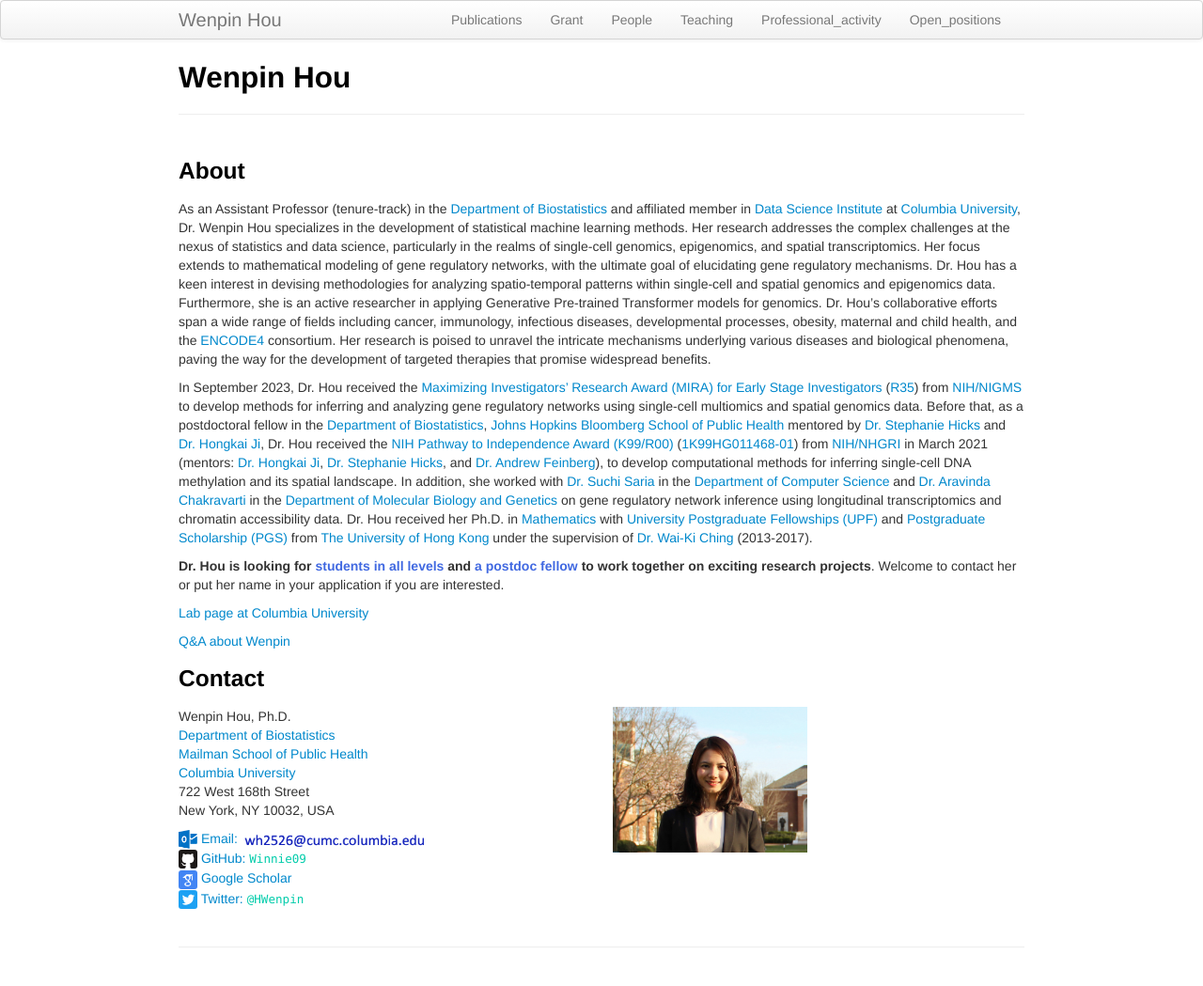
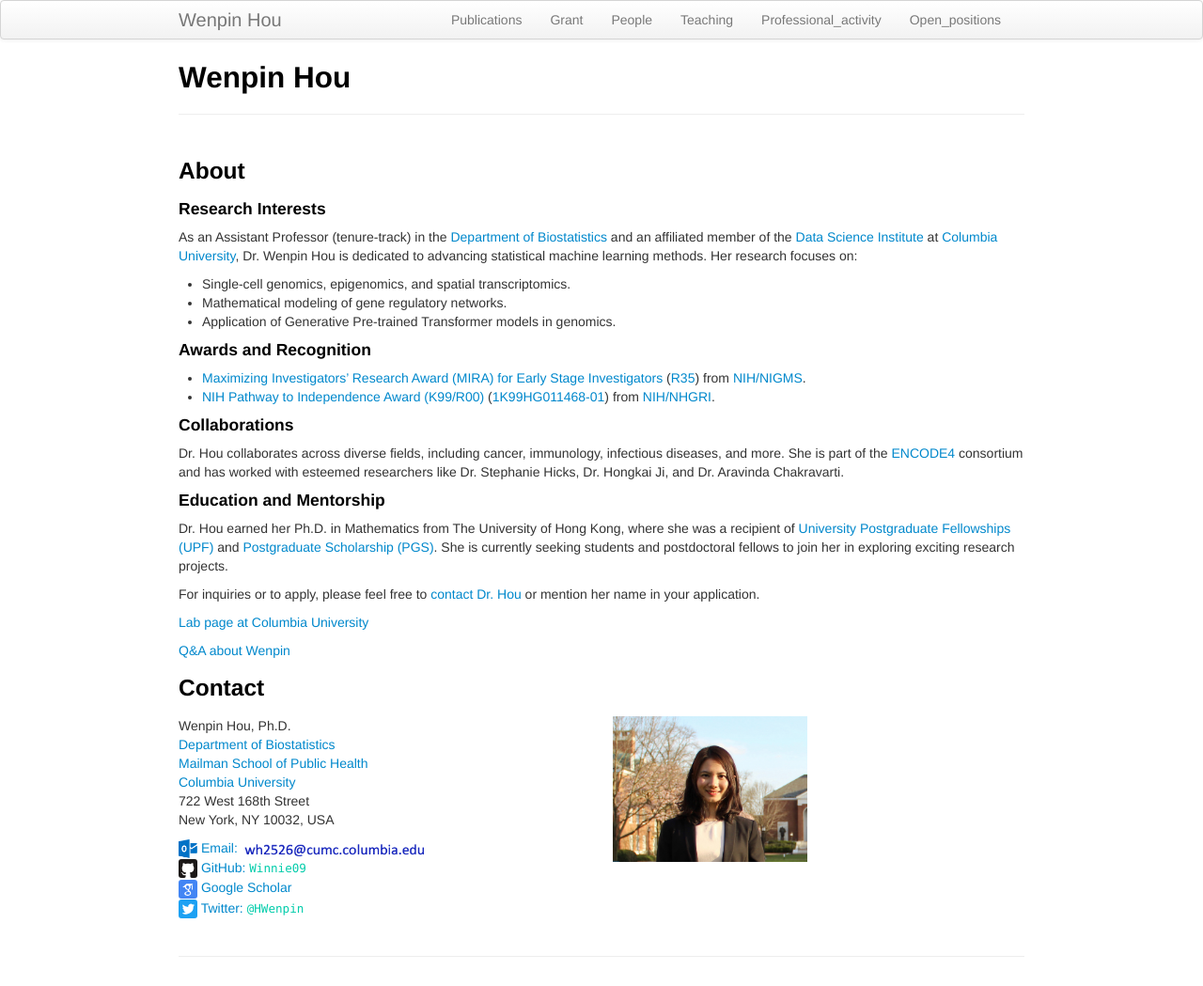
Before and after one commit to Winnie09/Wenpin_Hou, a Jekyll site: the page built from index.md, in a window 1280 px wide. Shown: the whole page at 94% size. Built offline with Jekyll 4.4.1, drawn with Linux system fonts in a browser that asks for light colours.

Commit message:
simplify About

```diff
--- a/index.md
+++ b/index.md
@@ -6,15 +6,23 @@ layout: page
 
 ### About
 
-As an Assistant Professor (tenure-track) in the [Department of Biostatistics](https://www.publichealth.columbia.edu/academics/departments/biostatistics) and affiliated member in [Data Science Institute](https://datascience.columbia.edu/people/wenpin-hou/) at [Columbia University](https://www.columbia.edu/), Dr. Wenpin Hou specializes in the development of statistical machine learning methods. Her research addresses the complex challenges at the nexus of statistics and data science, particularly in the realms of single-cell genomics, epigenomics, and spatial transcriptomics. Her focus extends to mathematical modeling of gene regulatory networks, with the ultimate goal of elucidating gene regulatory mechanisms. Dr. Hou has a keen interest in devising methodologies for analyzing spatio-temporal patterns within single-cell and spatial genomics and epigenomics data. Furthermore, she is an active researcher in applying Generative Pre-trained Transformer models for genomics. Dr. Hou's collaborative efforts span a wide range of fields including cancer, immunology, infectious diseases, developmental processes, obesity, maternal and child health, and the [ENCODE4](https://www.encodeproject.org/) consortium. Her research is poised to unravel the intricate mechanisms underlying various diseases and biological phenomena, paving the way for the development of targeted therapies that promise widespread benefits.
+#### Research Interests
+As an Assistant Professor (tenure-track) in the [Department of Biostatistics](https://www.publichealth.columbia.edu/academics/departments/biostatistics) and an affiliated member of the [Data Science Institute](https://datascience.columbia.edu/people/wenpin-hou/) at [Columbia University](https://www.columbia.edu/), Dr. Wenpin Hou is dedicated to advancing statistical machine learning methods. Her research focuses on:
+- Single-cell genomics, epigenomics, and spatial transcriptomics.
+- Mathematical modeling of gene regulatory networks.
+- Application of Generative Pre-trained Transformer models in genomics.
 
-In September 2023, Dr. Hou received the [Maximizing Investigators’ Research Award (MIRA) for Early Stage Investigators](https://grants.nih.gov/grants/guide/pa-files/PAR-20-117.html) ([R35](https://reporter.nih.gov/search/Ym09DhMfd0-tUjFN97zw_w/project-details/10712174)) from [NIH/NIGMS](https://www.nigms.nih.gov/) to develop methods for inferring and analyzing gene regulatory networks using single-cell multiomics and spatial genomics data.
-Before that, as a postdoctoral fellow in the [Department of Biostatistics](https://www.jhsph.edu/departments/biostatistics/), [Johns Hopkins Bloomberg School of Public Health](https://www.jhsph.edu/) mentored by [Dr. Stephanie Hicks](https://www.stephaniehicks.com/) and [Dr. Hongkai Ji](http://www.biostat.jhsph.edu/~hji/),
-Dr. Hou received the [NIH Pathway to Independence Award (K99/R00)](https://grants.nih.gov/grants/guide/pa-files/PA-20-188.html) ([1K99HG011468-01](https://reporter.nih.gov/search/cHJfn5jyOUy-E1JZ1vBQlg/project-details/10104023)) from [NIH/NHGRI](https://www.genome.gov/) in March 2021 (mentors: [Dr. Hongkai Ji](http://www.biostat.jhsph.edu/~hji/), [Dr. Stephanie Hicks](https://www.stephaniehicks.com/), and [Dr. Andrew Feinberg](https://www.hopkinsmedicine.org/profiles/details/andrew-feinberg-1)), to develop computational methods for inferring single-cell DNA methylation and its spatial landscape.
-In addition, she worked with [Dr. Suchi Saria](https://suchisaria.jhu.edu/) in the [Department of Computer Science](https://www.cs.jhu.edu/) and [Dr. Aravinda Chakravarti](https://aravindachakravartilab.org/) in the [Department of Molecular Biology and Genetics](https://mbg.jhmi.edu/) on gene regulatory network inference using longitudinal transcriptomics and chromatin accessibility data.  Dr. Hou received her Ph.D. in [Mathematics](https://hkumath.hku.hk/web/index.php) with [University Postgraduate Fellowships (UPF)](https://gradsch.hku.hk/gradsch/prospective-students/scholarship-funding-and-fees) and [Postgraduate Scholarship (PGS)](https://gradsch.hku.hk/gradsch/prospective-students/scholarship-funding-and-fees) from [The University of Hong Kong](https://www.hku.hk/) under the supervision of [Dr. Wai-Ki Ching](https://hkumath.hku.hk/~wkc/) (2013-2017).
+#### Awards and Recognition
+- [Maximizing Investigators’ Research Award (MIRA) for Early Stage Investigators](https://grants.nih.gov/grants/guide/pa-files/PAR-20-117.html) ([R35](https://reporter.nih.gov/search/Ym09DhMfd0-tUjFN97zw_w/project-details/10712174)) from [NIH/NIGMS](https://www.nigms.nih.gov/).
+- [NIH Pathway to Independence Award (K99/R00)](https://grants.nih.gov/grants/guide/pa-files/PA-20-188.html) ([1K99HG011468-01](https://reporter.nih.gov/search/cHJfn5jyOUy-E1JZ1vBQlg/project-details/10104023)) from [NIH/NHGRI](https://www.genome.gov/).
 
-**Dr. Hou is looking for** **<span style="color: royalblue;"> students in all levels </span>**  **and**  **<span style="color: royalblue;;"> a postdoc fellow </span>**  **to work together on exciting research projects**. Welcome to contact her or put her name in your application if you are interested.
+#### Collaborations
+Dr. Hou collaborates across diverse fields, including cancer, immunology, infectious diseases, and more. She is part of the [ENCODE4](https://www.encodeproject.org/) consortium and has worked with esteemed researchers like Dr. Stephanie Hicks, Dr. Hongkai Ji, and Dr. Aravinda Chakravarti.
 
+#### Education and Mentorship
+Dr. Hou earned her Ph.D. in Mathematics from The University of Hong Kong, where she was a recipient of [University Postgraduate Fellowships (UPF)](https://gradsch.hku.hk/gradsch/prospective-students/scholarship-funding-and-fees) and [Postgraduate Scholarship (PGS)](https://gradsch.hku.hk/gradsch/prospective-students/scholarship-funding-and-fees). She is currently seeking students and postdoctoral fellows to join her in exploring exciting research projects.
+
+For inquiries or to apply, please feel free to [contact Dr. Hou](mailto:wh2526@cumc.columbia.edu) or mention her name in your application.
 
 [Lab page at Columbia University](https://www.publichealth.columbia.edu/research-labs/hou-lab)
 
```
